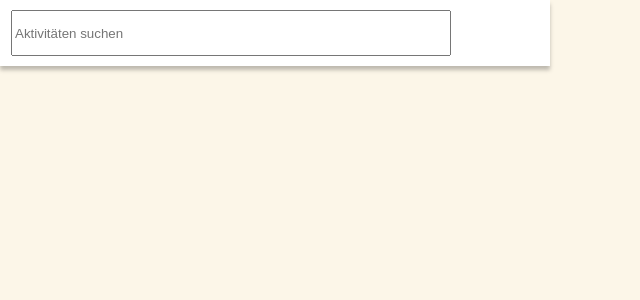
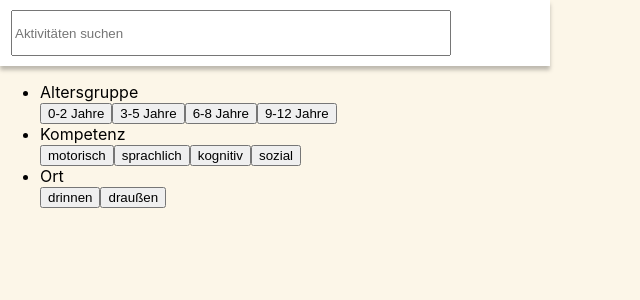
Before and after one commit to cropher/kinder-ag, a React (Create React App) app in the folder client/: page / in a window 1280 px wide. Shown: the top 300 px of the page, without its empty margins (0-640 px from the left). Built offline with nearby package versions, Linux system fonts and the light colour scheme.

Commit message:
Search-Bar und Sidebar
-Aussehen der Search-Bar fertiggestellt
-Mit der Sidebar begonnen

```diff
--- a/client/src/App.js
+++ b/client/src/App.js
@@ -1,10 +1,12 @@
 import './App.css';
 import SearchBar from './components/SearchBar';
+import Sidebar from "./components/Sidebar";
 
 function App() {
   return (
     <div className="container">
       <SearchBar/>
+      <Sidebar/>
     </div>
   );
 }
--- a/client/src/components/Sidebar.js
+++ b/client/src/components/Sidebar.js
@@ -4,7 +4,25 @@ import React from 'react'
 
 const Sidebar = () => {
   return (
-    <div>Sidebar</div>
+    <section className='sidebar'>
+      <ul className='filter'>
+        <li className='category'>Altersgruppe</li>
+        <button type="button">0-2 Jahre</button>
+        <button type="button">3-5 Jahre</button>
+        <button type="button">6-8 Jahre</button>
+        <button type="button">9-12 Jahre</button>
+
+        <li className='category'>Kompetenz</li>
+        <button type="button">motorisch</button>
+        <button type="button">sprachlich</button>
+        <button type="button">kognitiv</button>
+        <button type="button">sozial</button>
+
+        <li className='category'>Ort</li>
+        <button type="button">drinnen</button>
+        <button type="button">draußen</button>
+      </ul>
+    </section>
   )
 }
 
```
Also changed, not shown: client/src/img/searchIcon.svg (added).
